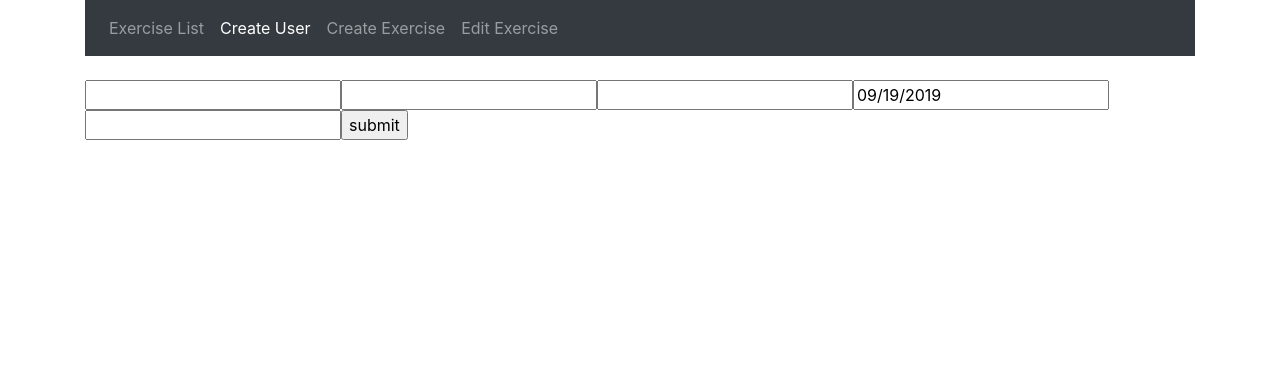
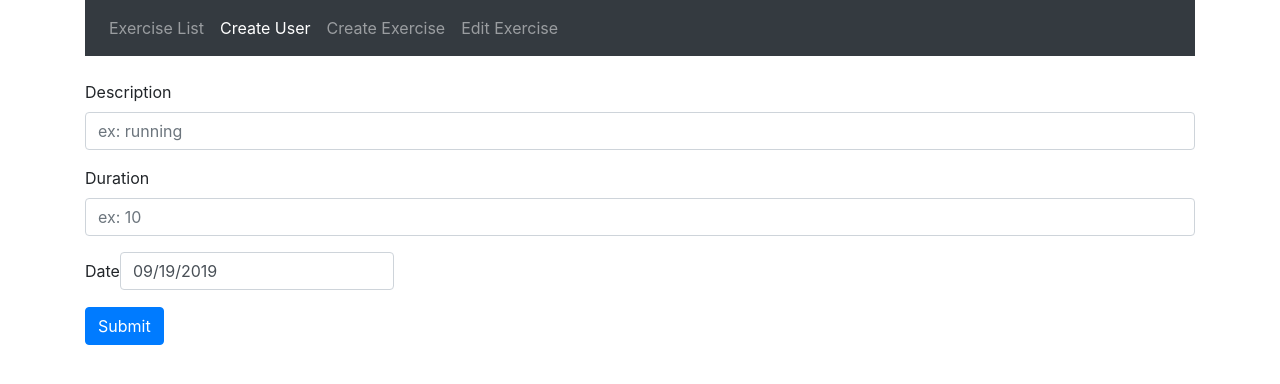
Before and after one commit to jairusbali/FCC-mern-tutorial, a React (Create React App) app: page /edit/1 in a window 1280 px wide. Shown: the top 384 px of the page. Built offline with nearby package versions, Linux system fonts and the light colour scheme.

Commit message:
form group for description,duration,date

```diff
--- a/src/components/edit-exercise.component.js
+++ b/src/components/edit-exercise.component.js
@@ -40,16 +40,42 @@ function EditExercise() {
   return (
     <div>
       <form onSubmit={onSubmit}>
-        <input type="text" onChange={onChangeUsername} />
-        <input type="text" onChange={onChangeDescription} />
-        <input type="text" onChange={onChangeDuration} />
-        <DatePicker onChange={onChangeDate} selected={date} />
-        <input type="text" onChange={onChangeUsers} />
+        <div className="form-group">
+          <label htmlFor="description">Description</label>
+          <input
+            type="text"
+            className="form-control"
+            id="description"
+            placeholder="ex: running"
+            onChange={onChangeDescription}
+          />
+        </div>
 
-        <input type="submit" value="submit" />
+        <div className="form-group">
+          <label htmlFor="duration">Duration</label>
+          <input
+            type="text"
+            className="form-control"
+            id="duration"
+            placeholder="ex: 10"
+            onChange={onChangeDuration}
+          />
+        </div>
+
+        <div className="form-group">
+          <label htmlFor="date">Date</label>
+          <DatePicker
+            type="text"
+            className="form-control"
+            selected={date}
+            onSelect={onChangeDate}
+          />
+        </div>
+
+        <button type="submit" className="btn btn-primary">
+          Submit
+        </button>
       </form>
-
-      <h1>{username}</h1>
     </div>
   );
 }
```
